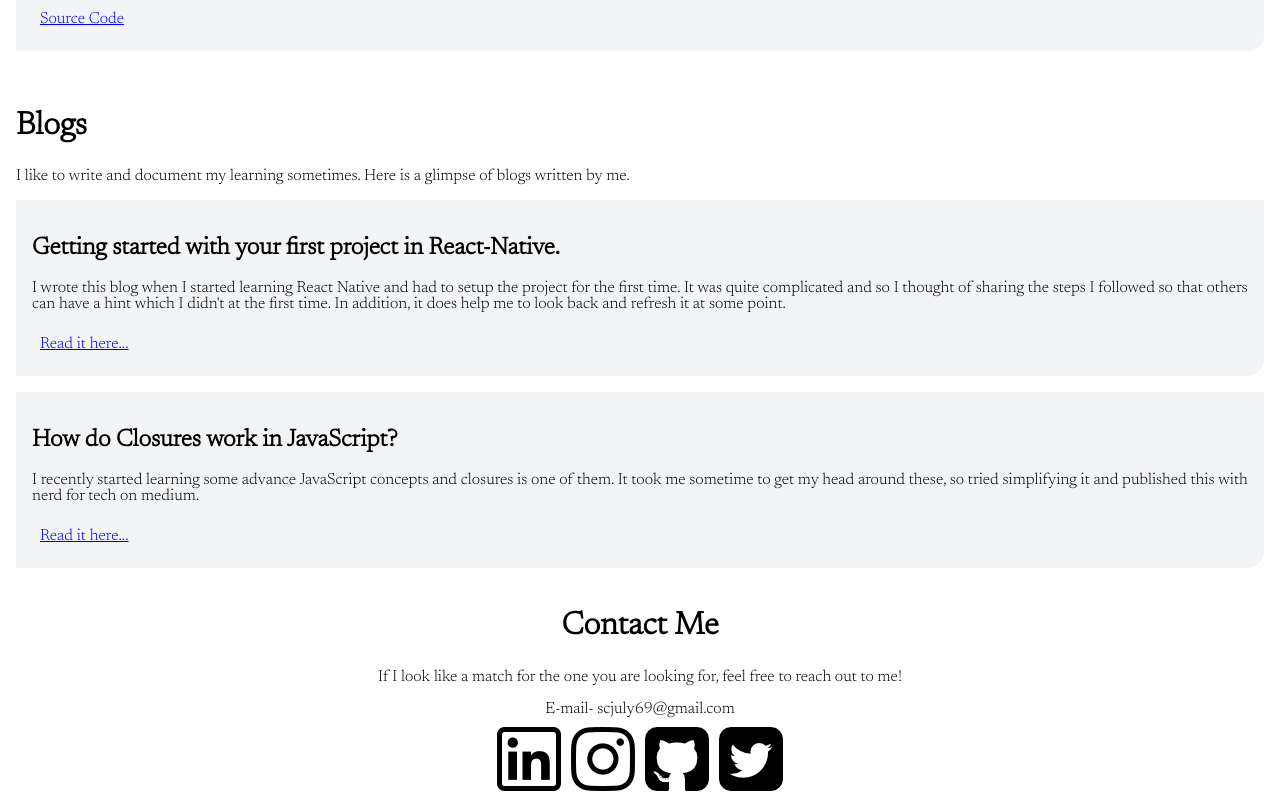
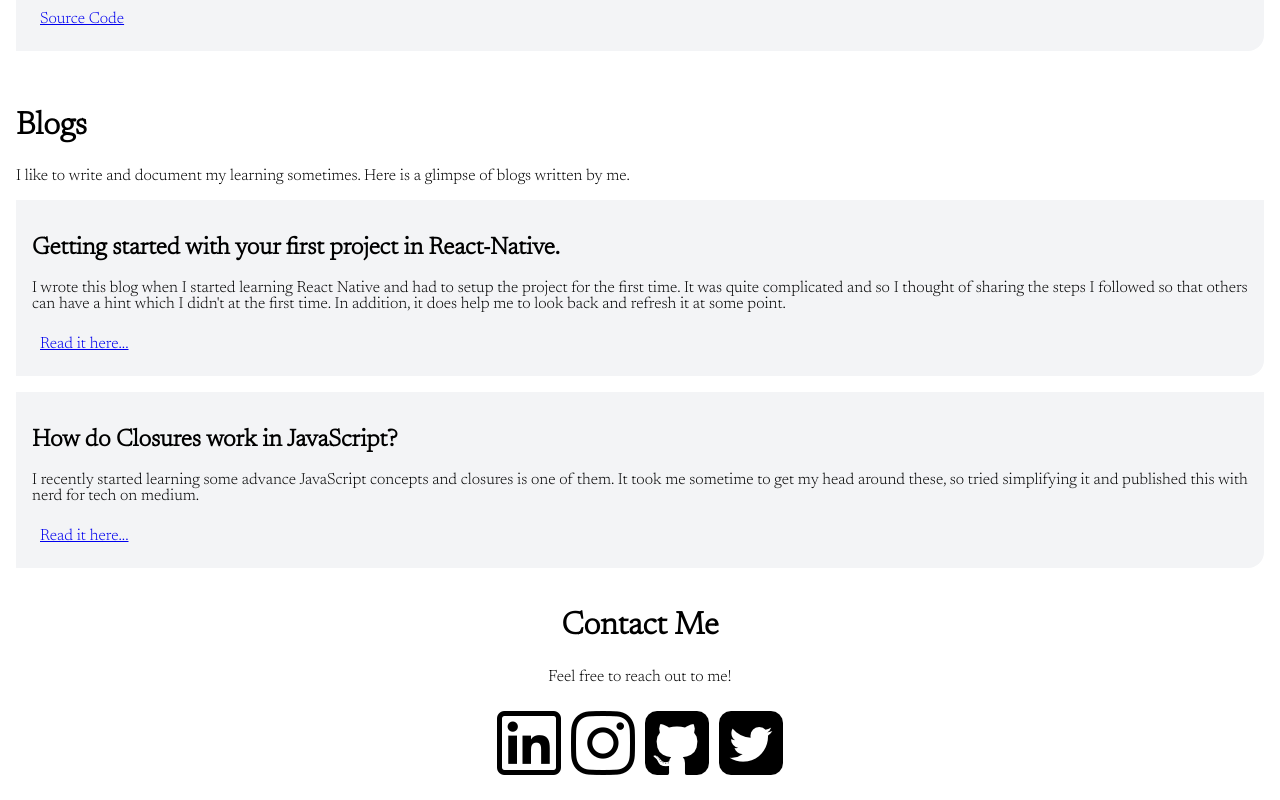
Before and after one commit to scjuly19/folio, a React (Create React App) app: page /#/ in a window 1280 px wide. Shown: the part 4562-5362 px from the top of the page. Built offline with nearby package versions, Linux system fonts and the light colour scheme.

Commit message:
Refactor: Removed unnecessary info

```diff
--- a/src/pages/contacts.js
+++ b/src/pages/contacts.js
@@ -5,12 +5,7 @@ const Contacts = () => {
     <footer id="contact" className="contact-main">
       <div>
         <h2 className="sub-title">Contact Me</h2>
-        <p>
-          If I look like a match for the one you are looking for, feel free to
-          reach out to me!
-        </p>
-
-        <span>E-mail- scjuly69@gmail.com</span>
+        <p>Feel free to reach out to me!</p>
       </div>
       <div className="icon-container">
         <a
```
